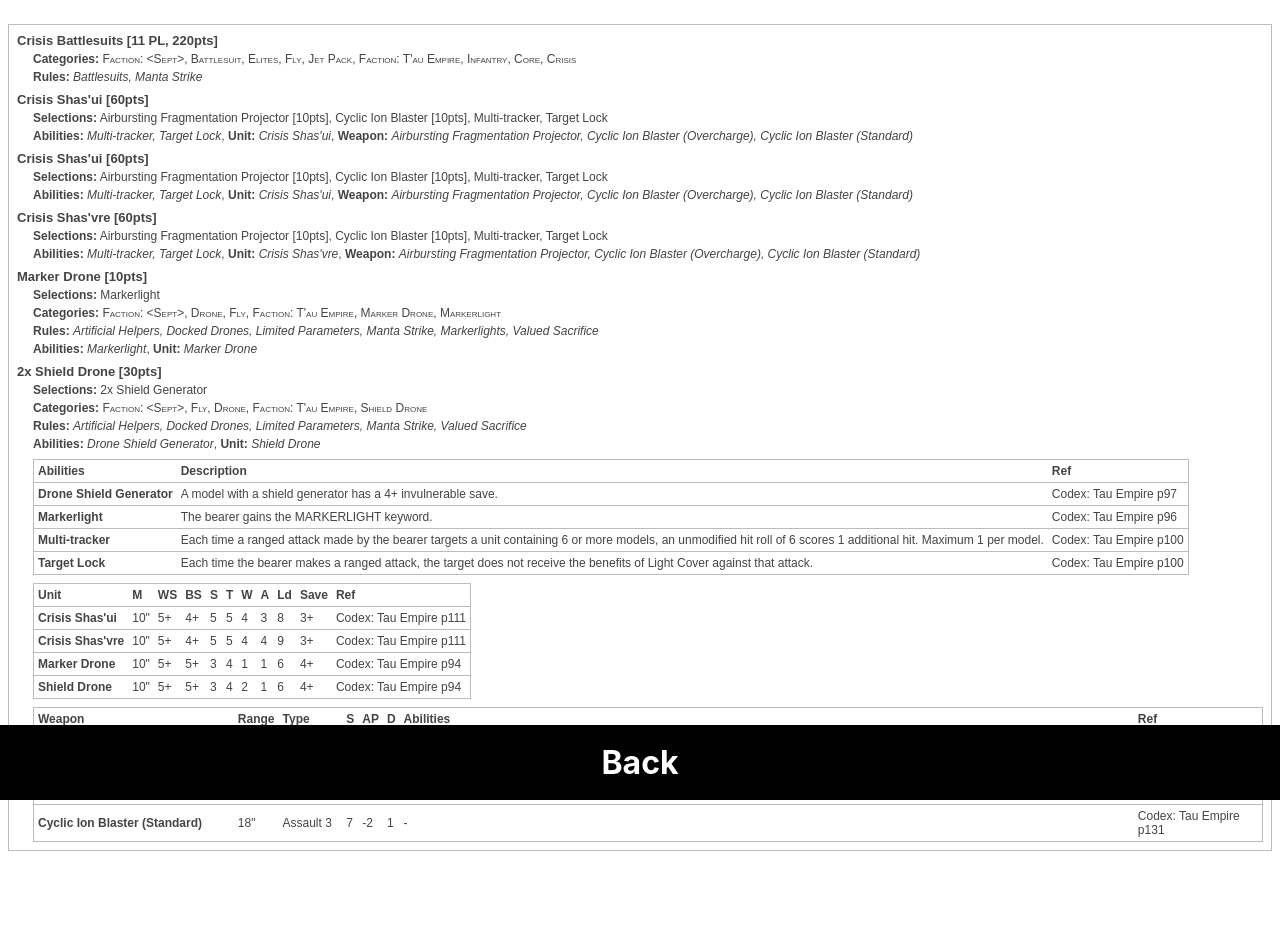
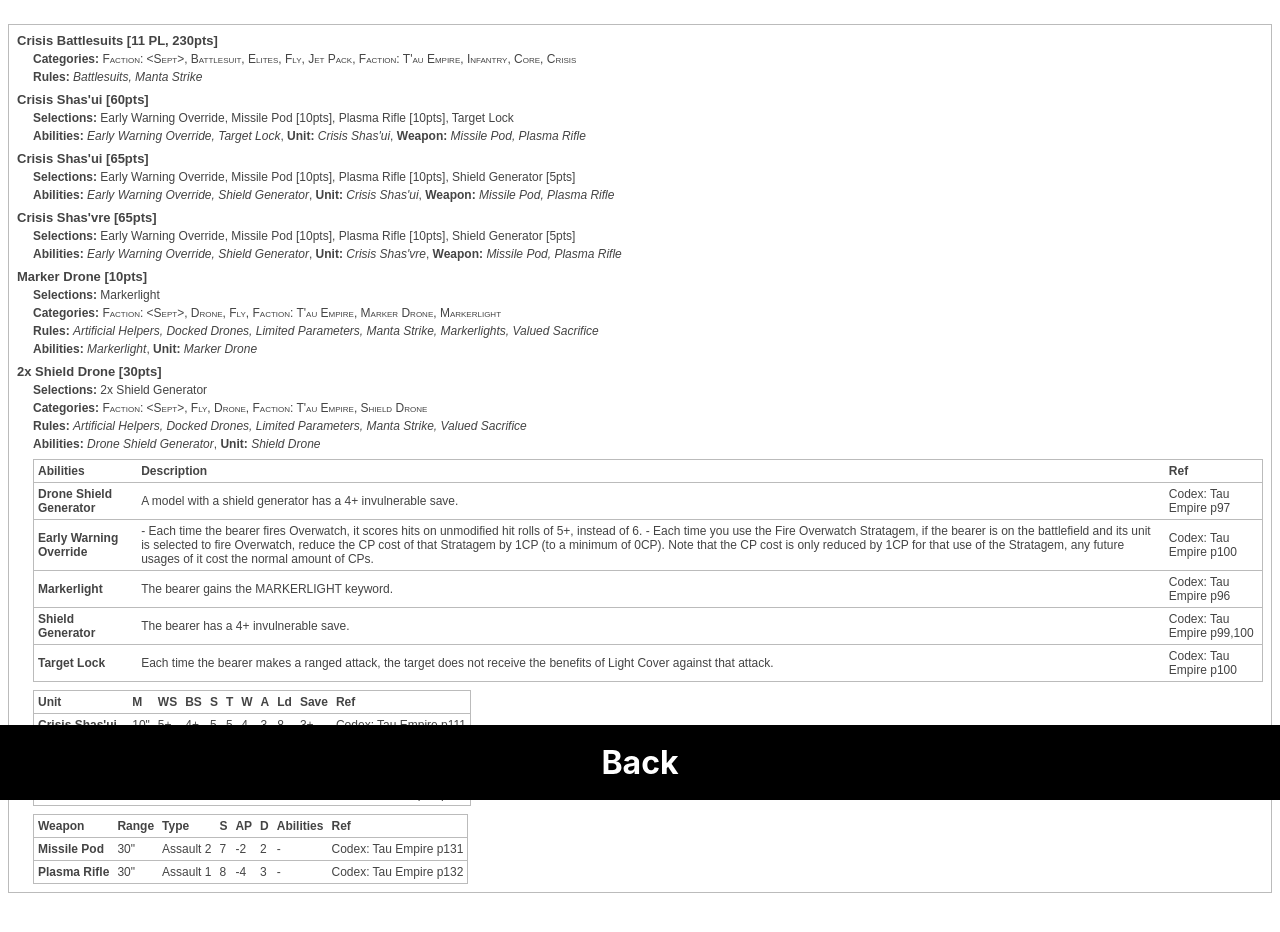
Before and after one commit to mpagels/wh40K-rooster-viewer, a React (Create React App) app: page /crisissuits2 in a window 1280 px wide. Shown: the top 932 px of the page. Built offline with nearby package versions, Linux system fonts and the light colour scheme.

Commit message:
update crisis suits

```diff
--- a/src/src/routes/crisissuits.js
+++ b/src/src/routes/crisissuits.js
@@ -6,118 +6,127 @@
       <div class="battlescribe maini">
         <ul class="viewer-list">
           <li class="rootselection">
-            <h4>Crisis Battlesuits [12 PL, 245pts]</h4>
+            <h4>Crisis Battlesuits [11 PL, 205pts]</h4>
             <p class="category-names">
-              <span class="bold">Categories:</span>
+              <span class="bold">Categories:</span>{" "}
               <span class="caps">
                 Faction: &lt;Sept&gt;, Battlesuit, Elites, Fly, Jet Pack,
                 Faction: T'au Empire, Infantry, Core, Crisis
               </span>
             </p>
             <p class="rule-names">
-              <span class="bold">Rules:</span>
+              <span class="bold">Rules:</span>{" "}
               <span class="italic">Battlesuits, Manta Strike</span>
             </p>
             <ul>
               <li>
                 <h4>Crisis Shas'ui [55pts]</h4>
                 <p>
-                  <span class="bold">Selections:</span> Burst Cannon [5pts],
-                  Missile Pod [10pts], Multi-tracker, Target Lock
+                  <span class="bold">Selections:</span> Airbursting
+                  Fragmentation Projector [10pts], Burst Cannon [5pts],
+                  Multi-tracker, Target Lock
                 </p>
                 <p class="profile-names">
-                  <span class="bold">Abilities:</span>
+                  <span class="bold">Abilities:</span>{" "}
                   <span class="italic">Multi-tracker, Target Lock</span>,{" "}
-                  <span class="bold">Unit:</span>
-                  <span class="italic">Crisis Shas'ui</span>,
-                  <span class="bold">Weapon:</span>
-                  <span class="italic">Burst Cannon, Missile Pod</span>
+                  <span class="bold">Unit:</span>{" "}
+                  <span class="italic">Crisis Shas'ui</span>,{" "}
+                  <span class="bold">Weapon:</span>{" "}
+                  <span class="italic">
+                    Airbursting Fragmentation Projector, Burst Cannon
+                  </span>
                 </p>
               </li>
               <li>
                 <h4>Crisis Shas'ui [55pts]</h4>
                 <p>
-                  <span class="bold">Selections:</span> Burst Cannon [5pts],
-                  Missile Pod [10pts], Multi-tracker, Target Lock
+                  <span class="bold">Selections:</span> Airbursting
+                  Fragmentation Projector [10pts], Burst Cannon [5pts],
+                  Multi-tracker, Target Lock
                 </p>
                 <p class="profile-names">
-                  <span class="bold">Abilities:</span>
+                  <span class="bold">Abilities:</span>{" "}
                   <span class="italic">Multi-tracker, Target Lock</span>,{" "}
-                  <span class="bold">Unit:</span>
-                  <span class="italic">Crisis Shas'ui</span>,
-                  <span class="bold">Weapon:</span>
-                  <span class="italic">Burst Cannon, Missile Pod</span>
+                  <span class="bold">Unit:</span>{" "}
+                  <span class="italic">Crisis Shas'ui</span>,{" "}
+                  <span class="bold">Weapon:</span>{" "}
+                  <span class="italic">
+                    Airbursting Fragmentation Projector, Burst Cannon
+                  </span>
                 </p>
               </li>
               <li>
                 <h4>Crisis Shas'vre [55pts]</h4>
                 <p>
-                  <span class="bold">Selections:</span> Burst Cannon [5pts],
-                  Missile Pod [10pts], Multi-tracker, Target Lock
+                  <span class="bold">Selections:</span> Airbursting
+                  Fragmentation Projector [10pts], Burst Cannon [5pts],
+                  Multi-tracker, Target Lock
                 </p>
                 <p class="profile-names">
-                  <span class="bold">Abilities:</span>
+                  <span class="bold">Abilities:</span>{" "}
                   <span class="italic">Multi-tracker, Target Lock</span>,{" "}
-                  <span class="bold">Unit:</span>
-                  <span class="italic">Crisis Shas'vre</span>,
-                  <span class="bold">Weapon:</span>
-                  <span class="italic">Burst Cannon, Missile Pod</span>
+                  <span class="bold">Unit:</span>{" "}
+                  <span class="italic">Crisis Shas'vre</span>,{" "}
+                  <span class="bold">Weapon:</span>{" "}
+                  <span class="italic">
+                    Airbursting Fragmentation Projector, Burst Cannon
+                  </span>
                 </p>
               </li>
               <li>
-                <h4>2x Marker Drone [20pts]</h4>
+                <h4>Marker Drone [10pts]</h4>
                 <p>
-                  <span class="bold">Selections:</span> 2x Markerlight
+                  <span class="bold">Selections:</span> Markerlight
                 </p>
                 <p class="category-names">
-                  <span class="bold">Categories:</span>
+                  <span class="bold">Categories:</span>{" "}
                   <span class="caps">
                     Faction: &lt;Sept&gt;, Drone, Fly, Faction: T'au Empire,
                     Marker Drone, Markerlight
                   </span>
                 </p>
                 <p class="rule-names">
-                  <span class="bold">Rules:</span>
+                  <span class="bold">Rules:</span>{" "}
                   <span class="italic">
                     Artificial Helpers, Docked Drones, Limited Parameters, Manta
                     Strike, Markerlights, Valued Sacrifice
                   </span>
                 </p>
                 <p class="profile-names">
-                  <span class="bold">Abilities:</span>
-                  <span class="italic">Markerlight</span>,
-                  <span class="bold">Unit:</span>
+                  <span class="bold">Abilities:</span>{" "}
+                  <span class="italic">Markerlight</span>,{" "}
+                  <span class="bold">Unit:</span>{" "}
                   <span class="italic">Marker Drone</span>
                 </p>
               </li>
               <li>
-                <h4>4x Shield Drone [60pts]</h4>
+                <h4>2x Shield Drone [30pts]</h4>
                 <p>
-                  <span class="bold">Selections:</span> 4x Shield Generator
+                  <span class="bold">Selections:</span> 2x Shield Generator
                 </p>
                 <p class="category-names">
-                  <span class="bold">Categories:</span>
+                  <span class="bold">Categories:</span>{" "}
                   <span class="caps">
                     Faction: &lt;Sept&gt;, Fly, Drone, Faction: T'au Empire,
                     Shield Drone
                   </span>
                 </p>
                 <p class="rule-names">
-                  <span class="bold">Rules:</span>
+                  <span class="bold">Rules:</span>{" "}
                   <span class="italic">
                     Artificial Helpers, Docked Drones, Limited Parameters, Manta
                     Strike, Valued Sacrifice
                   </span>
                 </p>
                 <p class="profile-names">
-                  <span class="bold">Abilities:</span>
-                  <span class="italic">Drone Shield Generator</span>,
-                  <span class="bold">Unit:</span>
+                  <span class="bold">Abilities:</span>{" "}
+                  <span class="italic">Drone Shield Generator</span>,{" "}
+                  <span class="bold">Unit:</span>{" "}
                   <span class="italic">Shield Drone</span>
                 </p>
               </li>
             </ul>
-            <br />
+
             <table cellspacing="-1">
               <tbody>
                 <tr>
@@ -238,22 +247,27 @@
                   <th>Ref</th>
                 </tr>
                 <tr>
+                  <td class="profile-name">
+                    Airbursting Fragmentation Projector
+                  </td>
+                  <td>24"</td>
+                  <td>Assault D6</td>
+                  <td>4</td>
+                  <td>-1</td>
+                  <td>1</td>
+                  <td>
+                    Blast. This weapon can target units that are not visible to
+                    the bearer.
+                  </td>
+                  <td>Codex: Tau Empire p131</td>
+                </tr>
+                <tr>
                   <td class="profile-name">Burst Cannon</td>
                   <td>18"</td>
                   <td>Assault 6</td>
                   <td>5</td>
                   <td>0</td>
                   <td>1</td>
-                  <td>-</td>
-                  <td>Codex: Tau Empire p131</td>
-                </tr>
-                <tr>
-                  <td class="profile-name">Missile Pod</td>
-                  <td>30"</td>
-                  <td>Assault 2</td>
-                  <td>7</td>
-                  <td>-2</td>
-                  <td>2</td>
                   <td>-</td>
                   <td>Codex: Tau Empire p131</td>
                 </tr>
--- a/src/src/routes/crisissuits2.js
+++ b/src/src/routes/crisissuits2.js
@@ -6,7 +6,7 @@
       <div class="battlescribe maini">
         <ul class="viewer-list">
           <li class="rootselection">
-            <h4>Crisis Battlesuits [11 PL, 220pts]</h4>
+            <h4>Crisis Battlesuits [11 PL, 230pts]</h4>
             <p class="category-names">
               <span class="bold">Categories:</span>{" "}
               <span class="caps">
@@ -22,58 +22,54 @@
               <li>
                 <h4>Crisis Shas'ui [60pts]</h4>
                 <p>
-                  <span class="bold">Selections:</span> Airbursting
-                  Fragmentation Projector [10pts], Cyclic Ion Blaster [10pts],
-                  Multi-tracker, Target Lock
+                  <span class="bold">Selections:</span> Early Warning Override,
+                  Missile Pod [10pts], Plasma Rifle [10pts], Target Lock
                 </p>
                 <p class="profile-names">
                   <span class="bold">Abilities:</span>{" "}
-                  <span class="italic">Multi-tracker, Target Lock</span>,{" "}
-                  <span class="bold">Unit:</span>{" "}
+                  <span class="italic">
+                    Early Warning Override, Target Lock
+                  </span>
+                  , <span class="bold">Unit:</span>{" "}
                   <span class="italic">Crisis Shas'ui</span>,{" "}
                   <span class="bold">Weapon:</span>{" "}
-                  <span class="italic">
-                    Airbursting Fragmentation Projector, Cyclic Ion Blaster
-                    (Overcharge), Cyclic Ion Blaster (Standard)
-                  </span>
+                  <span class="italic">Missile Pod, Plasma Rifle</span>
                 </p>
               </li>
               <li>
-                <h4>Crisis Shas'ui [60pts]</h4>
+                <h4>Crisis Shas'ui [65pts]</h4>
                 <p>
-                  <span class="bold">Selections:</span> Airbursting
-                  Fragmentation Projector [10pts], Cyclic Ion Blaster [10pts],
-                  Multi-tracker, Target Lock
+                  <span class="bold">Selections:</span> Early Warning Override,
+                  Missile Pod [10pts], Plasma Rifle [10pts], Shield Generator
+                  [5pts]
                 </p>
                 <p class="profile-names">
                   <span class="bold">Abilities:</span>{" "}
-                  <span class="italic">Multi-tracker, Target Lock</span>,{" "}
-                  <span class="bold">Unit:</span>{" "}
+                  <span class="italic">
+                    Early Warning Override, Shield Generator
+                  </span>
+                  , <span class="bold">Unit:</span>{" "}
                   <span class="italic">Crisis Shas'ui</span>,{" "}
                   <span class="bold">Weapon:</span>{" "}
-                  <span class="italic">
-                    Airbursting Fragmentation Projector, Cyclic Ion Blaster
-                    (Overcharge), Cyclic Ion Blaster (Standard)
-                  </span>
+                  <span class="italic">Missile Pod, Plasma Rifle</span>
                 </p>
               </li>
               <li>
-                <h4>Crisis Shas'vre [60pts]</h4>
+                <h4>Crisis Shas'vre [65pts]</h4>
                 <p>
-                  <span class="bold">Selections:</span> Airbursting
-                  Fragmentation Projector [10pts], Cyclic Ion Blaster [10pts],
-                  Multi-tracker, Target Lock
+                  <span class="bold">Selections:</span> Early Warning Override,
+                  Missile Pod [10pts], Plasma Rifle [10pts], Shield Generator
+                  [5pts]
                 </p>
                 <p class="profile-names">
                   <span class="bold">Abilities:</span>{" "}
-                  <span class="italic">Multi-tracker, Target Lock</span>,{" "}
-                  <span class="bold">Unit:</span>{" "}
+                  <span class="italic">
+                    Early Warning Override, Shield Generator
+                  </span>
+                  , <span class="bold">Unit:</span>{" "}
                   <span class="italic">Crisis Shas'vre</span>,{" "}
                   <span class="bold">Weapon:</span>{" "}
-                  <span class="italic">
-                    Airbursting Fragmentation Projector, Cyclic Ion Blaster
-                    (Overcharge), Cyclic Ion Blaster (Standard)
-                  </span>
+                  <span class="italic">Missile Pod, Plasma Rifle</span>
                 </p>
               </li>
               <li>
@@ -145,18 +141,28 @@
                   <td>Codex: Tau Empire p97</td>
                 </tr>
                 <tr>
+                  <td class="profile-name">Early Warning Override</td>
+                  <td>
+                    - Each time the bearer fires Overwatch, it scores hits on
+                    unmodified hit rolls of 5+, instead of 6. - Each time you
+                    use the Fire Overwatch Stratagem, if the bearer is on the
+                    battlefield and its unit is selected to fire Overwatch,
+                    reduce the CP cost of that Stratagem by 1CP (to a minimum of
+                    0CP). Note that the CP cost is only reduced by 1CP for that
+                    use of the Stratagem, any future usages of it cost the
+                    normal amount of CPs.
+                  </td>
+                  <td>Codex: Tau Empire p100</td>
+                </tr>
+                <tr>
                   <td class="profile-name">Markerlight</td>
                   <td>The bearer gains the MARKERLIGHT keyword.</td>
                   <td>Codex: Tau Empire p96</td>
                 </tr>
                 <tr>
-                  <td class="profile-name">Multi-tracker</td>
-                  <td>
-                    Each time a ranged attack made by the bearer targets a unit
-                    containing 6 or more models, an unmodified hit roll of 6
-                    scores 1 additional hit. Maximum 1 per model.
-                  </td>
-                  <td>Codex: Tau Empire p100</td>
+                  <td class="profile-name">Shield Generator</td>
+                  <td>The bearer has a 4+ invulnerable save.</td>
+                  <td>Codex: Tau Empire p99,100</td>
                 </tr>
                 <tr>
                   <td class="profile-name">Target Lock</td>
@@ -250,43 +256,24 @@
                   <th>Ref</th>
                 </tr>
                 <tr>
-                  <td class="profile-name">
-                    Airbursting Fragmentation Projector
-                  </td>
-                  <td>24"</td>
-                  <td>Assault D6</td>
-                  <td>4</td>
-                  <td>-1</td>
-                  <td>1</td>
-                  <td>
-                    Blast. This weapon can target units that are not visible to
-                    the bearer.
-                  </td>
+                  <td class="profile-name">Missile Pod</td>
+                  <td>30"</td>
+                  <td>Assault 2</td>
+                  <td>7</td>
+                  <td>-2</td>
+                  <td>2</td>
+                  <td>-</td>
                   <td>Codex: Tau Empire p131</td>
                 </tr>
                 <tr>
-                  <td class="profile-name">Cyclic Ion Blaster (Overcharge)</td>
-                  <td>18"</td>
-                  <td>Assault 3</td>
+                  <td class="profile-name">Plasma Rifle</td>
+                  <td>30"</td>
+                  <td>Assault 1</td>
                   <td>8</td>
-                  <td>-2</td>
-                  <td>2</td>
-                  <td>
-                    Each time an unmodified hit roll of 1 is made for an attack
-                    with this weapon profile, the bearer's unit suffers 1 mortal
-                    wound after shooting with this weapon.
-                  </td>
-                  <td>Codex: Tau Empire p131</td>
-                </tr>
-                <tr>
-                  <td class="profile-name">Cyclic Ion Blaster (Standard)</td>
-                  <td>18"</td>
-                  <td>Assault 3</td>
-                  <td>7</td>
-                  <td>-2</td>
-                  <td>1</td>
+                  <td>-4</td>
+                  <td>3</td>
                   <td>-</td>
-                  <td>Codex: Tau Empire p131</td>
+                  <td>Codex: Tau Empire p132</td>
                 </tr>
               </tbody>
             </table>
--- a/src/src/routes/root.js
+++ b/src/src/routes/root.js
@@ -7,10 +7,11 @@
       <Link to={`striketeam`}>Strike Team</Link>
       <Link to={`pathfinders`}>Pathfinders</Link>
       <Link to={`crisissuits`} style={{ textAlign: "center" }}>
-        Crisis Suits <br></br>(Bust Canon / Missile Pods)
+        Crisis Suits <br></br>(Bust Canon / AFP)
       </Link>
       <Link to={`crisissuits2`} style={{ textAlign: "center" }}>
-        Crisis Suits <br></br>(AF Projector / CI Blaster)
+        Crisis Suits <br></br>(Plasma Rifle / Missile Pods) <br></br> (Shield
+        Generator, Early Warning Override)
       </Link>
       <Link to={`ghostkeel`}>Ghostkeel Battlesuit</Link>
       <Link to={`broadside`}>Broadside</Link>
```
